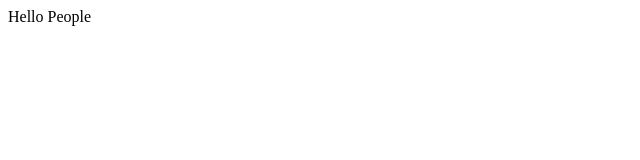
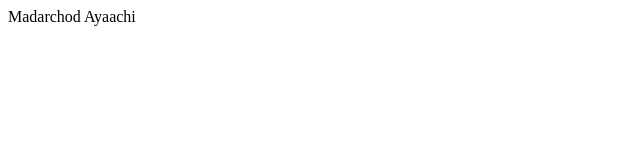
Before and after one commit to code-against-covid/covid-site, a React (Create React App) app in the folder frontend/: page / in a window 1280 px wide. Shown: the top 160 px of the page, without its empty margins (0-640 px from the left). Built offline with nearby package versions, Linux system fonts and the light colour scheme.

Commit message:
Changed Content

```diff
--- a/frontend/package.json
+++ b/frontend/package.json
@@ -13,7 +13,7 @@
   },
   "scripts": {
     "start": "react-scripts start",
-    "build": "rm -rf ../backend/build && react-scripts build && cp -r build ../backend/build",
+    "build": "rd /s /q build ..\\backend\\build && react-scripts build && xcopy /i build ..\\backend\\build /E /H",
     "test": "react-scripts test",
     "eject": "react-scripts eject"
   },
--- a/frontend/src/App.js
+++ b/frontend/src/App.js
@@ -5,7 +5,7 @@ function App()
 {
   return (
     <div className="App">
-      Hello People
+    Madarchod Ayaachi
     </div>
   );
 }
```
Also changed, not shown: 2 other files (tests, documents, lock files or other folders).
